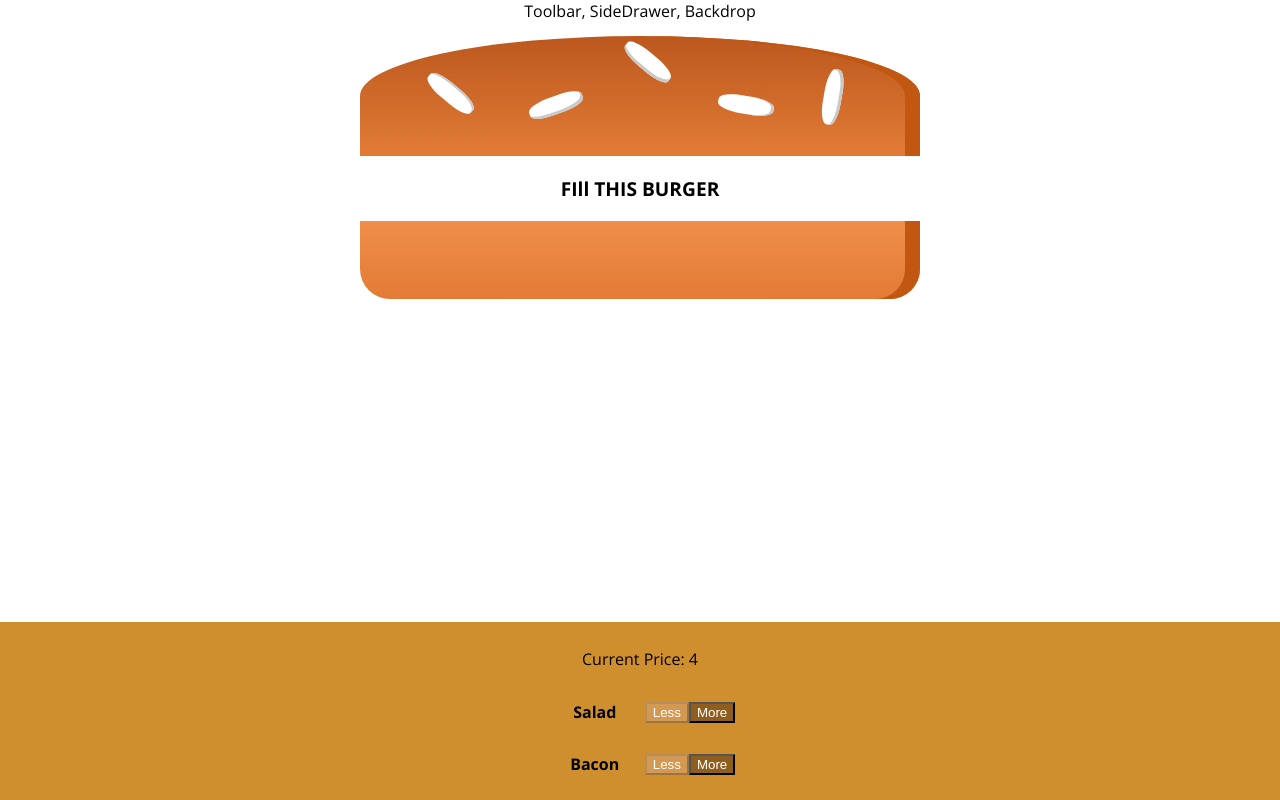
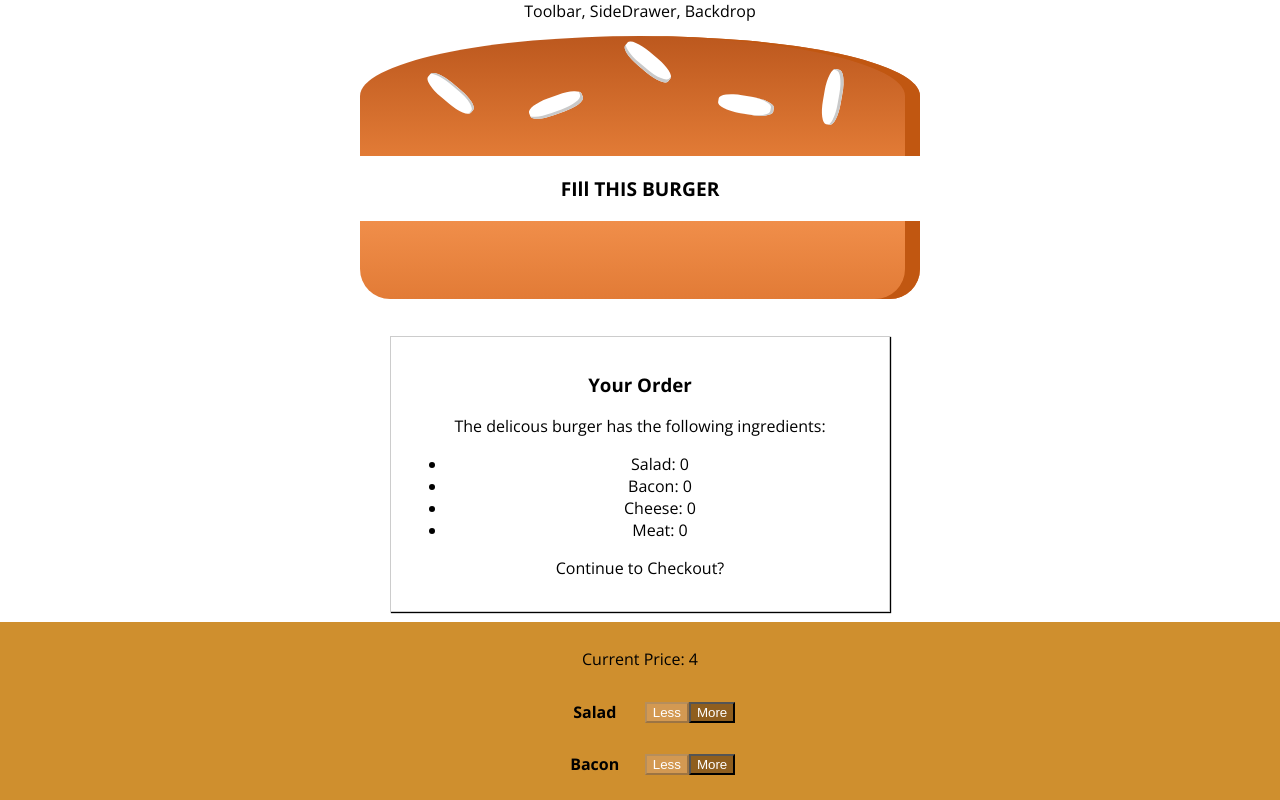
Before and after one commit to vflorrez1/Burgetmaker, a React (Create React App) app: page / in a window 1280 px wide. Shown: the top 800 px of the page. Built offline with nearby package versions, Linux system fonts and the light colour scheme.

Commit message:
adding modal to show what you have chosen dynamically in modal.js

```diff
--- /dev/null
+++ b/src/components/Burger/OrderSummary/OrderSummary.js
@@ -0,0 +1,25 @@
+import React from 'react';
+import Aux from '../../../hoc/Aux'
+
+const orderSummary = (props) => {
+    const ingredientsSummary = Object.keys(props.ingredients)
+        .map(igKey => {
+            return (
+            <li key={igKey}>
+                <span style={{textTransform: 'capitalize'}}>{igKey}</span>: {props.ingredients[igKey]}
+            </li>
+            );
+        });
+    return (
+        <Aux>
+            <h3>Your Order</h3>
+            <p>The delicous burger has the following ingredients:</p>
+            <ul>
+                {ingredientsSummary}
+            </ul>
+            <p>Continue to Checkout?</p>
+        </Aux>
+    )
+};
+
+export default orderSummary;
--- /dev/null
+++ b/src/components/UI/Modal/Modal.css
@@ -0,0 +1,20 @@
+.Modal {
+    position: fixed;
+    z-index: 500;
+    background-color: white;
+    width: 70%;
+    border: 1px solid #ccc;
+    box-shadow: 1px 1px 1px black;
+    padding: 16px;
+    left: 15%;
+    top: 42%;
+    box-sizing: border-box;
+    transition: all 0.3s ease-out;
+}
+
+@media (min-width: 600px) {
+    .Modal {
+        width: 500px;
+        left: calc(50% - 250px);
+    }
+}
--- /dev/null
+++ b/src/components/UI/Modal/Modal.js
@@ -0,0 +1,12 @@
+import React from 'react';
+import './Modal.css'
+
+const modal = (props) => {
+    return (
+        <div className="Modal">
+            {props.children}
+        </div>
+    );
+};
+
+export default modal;
--- a/src/containers/BurgerBuilder/BurgerBuilder.js
+++ b/src/containers/BurgerBuilder/BurgerBuilder.js
@@ -1,7 +1,9 @@
 import React, {Component} from 'react';
 import Aux from '../../hoc/Aux';
 import Burger from '../../components/Burger/Burger';
-import BuildControls from '../../components/Burger/BuildControls/BuildControls'
+import BuildControls from '../../components/Burger/BuildControls/BuildControls';
+import Modal from '../../components/UI/Modal/Modal';
+import OrderSummary from '../../components/Burger/OrderSummary/OrderSummary'
 
 const INGREDIENT_PRICES = {
     salad: 0.5,
@@ -78,6 +80,9 @@
         };
         return (
             <Aux>
+                <Modal>
+                    <OrderSummary ingredients={this.state.ingredients}/>
+                </Modal>
                 <Burger ingredients={this.state.ingredients}/>
                 <BuildControls
                 purchasable={this.state.purchasable}
```
Also changed, not shown: src/components/UI/Backdrop/Backdrop.js (added).
